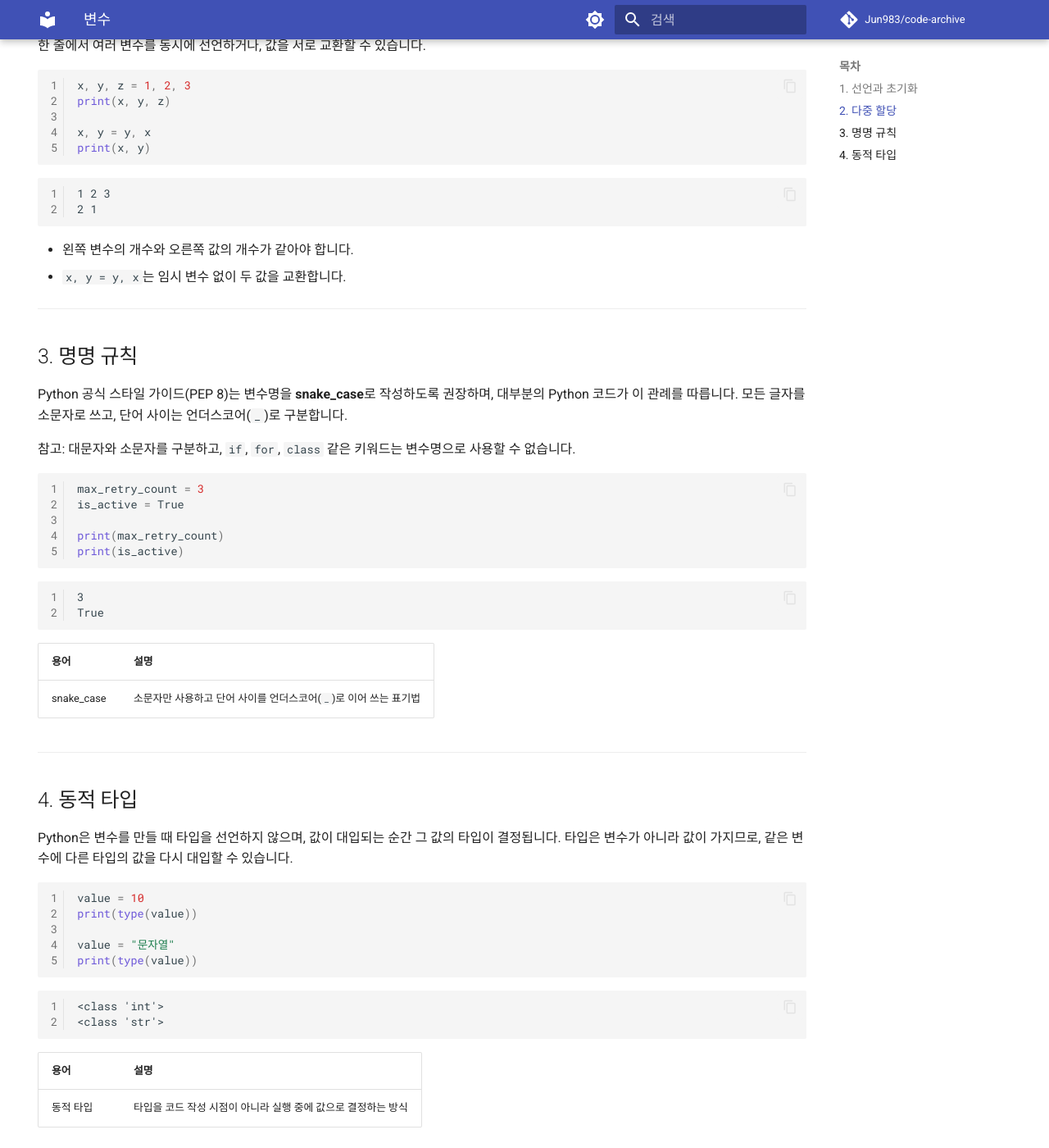
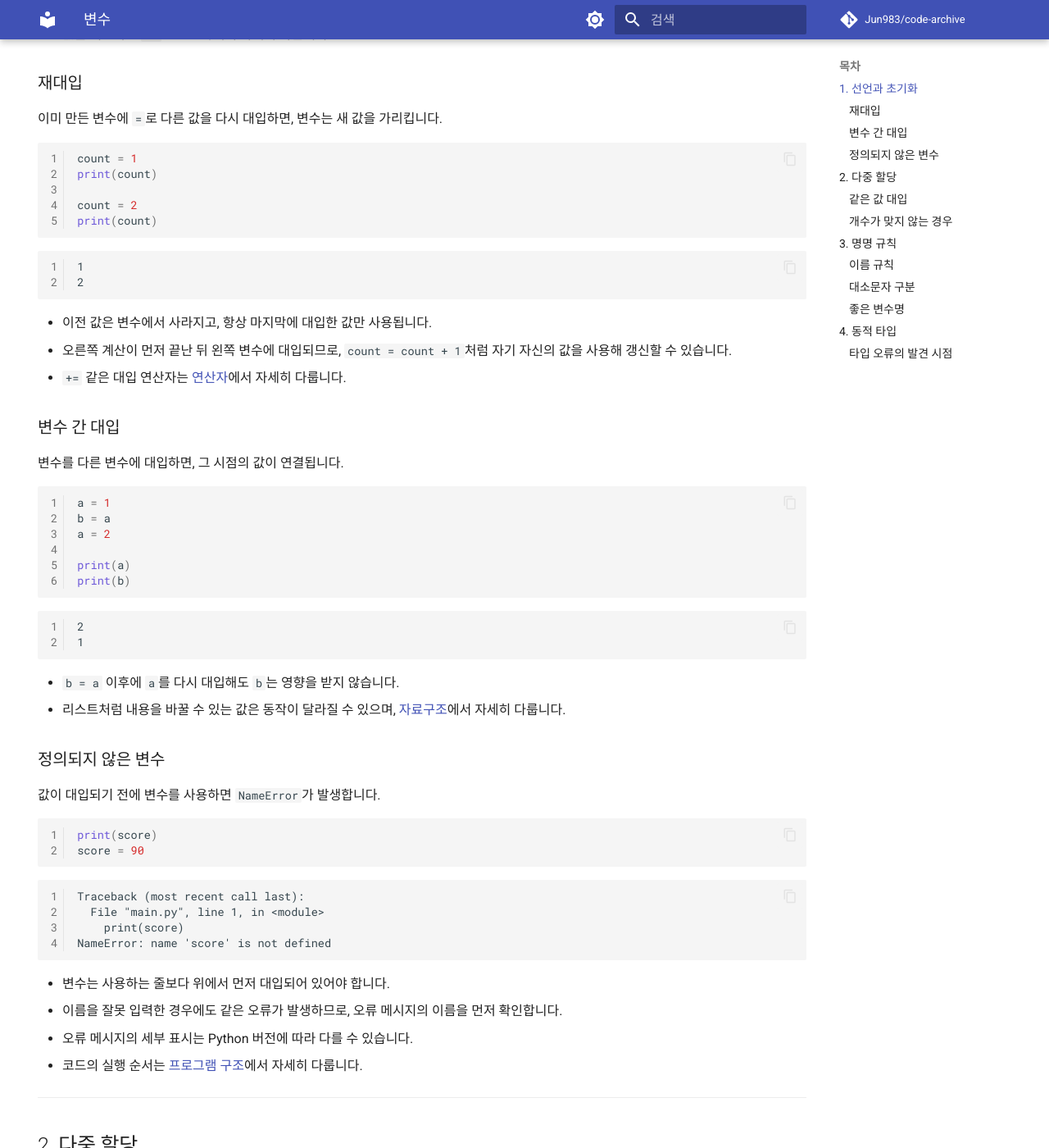
Before and after one commit to Jun983/code-archive, an MkDocs documentation site: the page built from docs/python/variable.md, in a window 1280 px wide and 1400 px high, scrolled down 1239 px. Shown: the whole window at 82% size. Built offline with MkDocs 1.6.1 and Material for MkDocs 9.7.7, drawn with Linux system fonts in a browser that asks for light colours; comment, search, counter and statistics services are not loaded; some of the changed text lies outside the part shown.

Commit message:
docs(python): 변수 문서 내용 보강
Co-Authored-By: Claude Sonnet 5.5 <noreply@anthropic.com>

````diff
--- a/docs/python/variable.md
+++ b/docs/python/variable.md
@@ -6,6 +6,9 @@ hide:
 # 변수
 
 [← Python으로 돌아가기](index.md)
+
+!!! tip "초보자를 위한 안내"
+    처음에는 `이름 = 값`으로 변수를 만들고, 만든 변수를 `print()`로 출력해 보는 것만 익히면 충분합니다. 변수명은 소문자와 언더스코어(`_`)로 짓는 규칙만 기억하고, 값이 변수에 연결되는 방식은 다른 문서를 학습한 뒤에 다시 읽으면 훨씬 쉽게 이해됩니다.
 
 변수는 값을 가리키는 이름이며, 이 문서에서는 변수를 만들고 값을 대입하는 방법과 이름을 짓는 규칙, 같은 변수에 다른 타입의 값을 대입할 수 있는 동적 타입을 다룹니다.
 
@@ -42,8 +45,71 @@ True
 | 대입 | `=`로 변수에 값을 연결하는 동작 |
 | 리터럴 | 코드에 직접 적은 값 (`30`, `"홍길동"` 등) |
 
-- 이미 만든 변수에 `=`로 다른 값을 다시 대입할 수 있습니다.
-- 값이 대입되기 전에 변수를 사용하면 `NameError`가 발생합니다.
+- `=`는 수학의 "같다"가 아니라, 오른쪽 값을 왼쪽 이름에 연결하는 동작입니다.
+- 값을 비교하는 `==`는 [연산자](operator.md)에서 자세히 다룹니다.
+
+### 재대입
+
+이미 만든 변수에 `=`로 다른 값을 다시 대입하면, 변수는 새 값을 가리킵니다.
+
+```python
+count = 1
+print(count)
+
+count = 2
+print(count)
+```
+
+```text
+1
+2
+```
+
+- 이전 값은 변수에서 사라지고, 항상 마지막에 대입한 값만 사용됩니다.
+- 오른쪽 계산이 먼저 끝난 뒤 왼쪽 변수에 대입되므로, `count = count + 1`처럼 자기 자신의 값을 사용해 갱신할 수 있습니다.
+- `+=` 같은 대입 연산자는 [연산자](operator.md)에서 자세히 다룹니다.
+
+### 변수 간 대입
+
+변수를 다른 변수에 대입하면, 그 시점의 값이 연결됩니다.
+
+```python
+a = 1
+b = a
+a = 2
+
+print(a)
+print(b)
+```
+
+```text
+2
+1
+```
+
+- `b = a` 이후에 `a`를 다시 대입해도 `b`는 영향을 받지 않습니다.
+- 리스트처럼 내용을 바꿀 수 있는 값은 동작이 달라질 수 있으며, [자료구조](data-structures.md)에서 자세히 다룹니다.
+
+### 정의되지 않은 변수
+
+값이 대입되기 전에 변수를 사용하면 `NameError`가 발생합니다.
+
+```python
+print(score)
+score = 90
+```
+
+```text
+Traceback (most recent call last):
+  File "main.py", line 1, in <module>
+    print(score)
+NameError: name 'score' is not defined
+```
+
+- 변수는 사용하는 줄보다 위에서 먼저 대입되어 있어야 합니다.
+- 이름을 잘못 입력한 경우에도 같은 오류가 발생하므로, 오류 메시지의 이름을 먼저 확인합니다.
+- 오류 메시지의 세부 표시는 Python 버전에 따라 다를 수 있습니다.
+- 코드의 실행 순서는 [프로그램 구조](program-structure.md)에서 자세히 다룹니다.
 
 ---
 
@@ -67,13 +133,44 @@ print(x, y)
 - 왼쪽 변수의 개수와 오른쪽 값의 개수가 같아야 합니다.
 - `x, y = y, x`는 임시 변수 없이 두 값을 교환합니다.
 
+### 같은 값 대입
+
+`=`를 이어 쓰면 여러 변수에 같은 값을 한 번에 대입합니다.
+
+```python
+a = b = 0
+print(a, b)
+```
+
+```text
+0 0
+```
+
+- 숫자나 문자열처럼 바꿀 수 없는 값은 이후에 각각 따로 재대입해도 서로 영향을 주지 않습니다.
+
+### 개수가 맞지 않는 경우
+
+변수와 값의 개수가 다르면 `ValueError`가 발생합니다.
+
+```python
+x, y, z = 1, 2
+```
+
+```text
+Traceback (most recent call last):
+  File "main.py", line 1, in <module>
+    x, y, z = 1, 2
+ValueError: not enough values to unpack (expected 3, got 2)
+```
+
+- 값이 변수보다 많을 때도 `ValueError`가 발생하며, 메시지는 `too many values to unpack`으로 표시됩니다.
+- 여러 값을 묶은 `tuple`과 `list`를 변수로 나누어 받는 방법은 [자료구조](data-structures.md)에서 자세히 다룹니다.
+
 ---
 
 ## 3. 명명 규칙
 
 Python 공식 스타일 가이드(PEP 8)는 변수명을 **snake_case**로 작성하도록 권장하며, 대부분의 Python 코드가 이 관례를 따릅니다. 모든 글자를 소문자로 쓰고, 단어 사이는 언더스코어(`_`)로 구분합니다.
-
-참고: 대문자와 소문자를 구분하고, `if`, `for`, `class` 같은 키워드는 변수명으로 사용할 수 없습니다.
 
 ```python
 max_retry_count = 3
@@ -91,6 +188,54 @@ True
 | 용어 | 설명 |
 |---|---|
 | snake_case | 소문자만 사용하고 단어 사이를 언더스코어(`_`)로 이어 쓰는 표기법 |
+| 키워드 | `if`, `for`, `class`처럼 Python이 문법으로 사용하는 예약어 |
+
+### 이름 규칙
+
+변수명은 문법 규칙을 지켜야 하며, 어기면 `SyntaxError`가 발생해 실행이 시작되지 않습니다.
+
+- 문자, 숫자, 언더스코어(`_`)만 사용할 수 있고, 한글도 문법상 가능합니다.
+- 숫자로 시작할 수 없습니다. (`1st`는 불가, `first`는 가능)
+- 공백과 `-`(하이픈)은 사용할 수 없습니다. (`my name`, `my-name`은 불가, `my_name`은 가능)
+- 키워드는 변수명으로 사용할 수 없습니다.
+
+```python
+class = 1
+```
+
+```text
+  File "main.py", line 1
+    class = 1
+          ^
+SyntaxError: invalid syntax
+```
+
+- 오류 메시지의 세부 표시는 Python 버전에 따라 다를 수 있습니다.
+
+### 대소문자 구분
+
+대문자와 소문자는 서로 다른 이름으로 취급합니다.
+
+```python
+age = 1
+Age = 2
+
+print(age)
+print(Age)
+```
+
+```text
+1
+2
+```
+
+- 이름을 헷갈리기 쉬우므로, 대문자만 다른 변수를 함께 쓰지 않습니다.
+
+### 좋은 변수명
+
+- `a`, `x`보다 `user_age`, `total_price`처럼 값의 의미가 드러나는 이름을 사용합니다.
+- 값이 바뀌지 않는 상수는 `MAX_SIZE`처럼 모두 대문자와 언더스코어로 쓰는 것이 관례입니다. 이는 관례일 뿐 값의 변경을 막지는 않습니다.
+- `list`, `str`, `type`처럼 내장 이름은 키워드가 아니어서 변수명으로 쓸 수는 있지만, 원래 기능을 가리게 되므로 피합니다.
 
 ---
 
@@ -116,4 +261,30 @@ print(type(value))
 | 동적 타입 | 타입을 코드 작성 시점이 아니라 실행 중에 값으로 결정하는 방식 |
 
 - 타입 오류는 실행 전 변환 단계가 아니라 해당 코드가 실행되는 시점에 발견됩니다.
-- `type()`과 내장 타입은 [타입](type.md)에서 다룹니다.
+- `type()`과 내장 타입은 [타입](type.md)에서 자세히 다룹니다.
+
+### 타입 오류의 발견 시점
+
+변수에 어떤 타입이 들어 있는지는 연산이 실행될 때 확인됩니다.
+
+```python
+value = 10
+print("시작")
+
+value = "문자열"
+print(value + 1)
+```
+
+```text
+시작
+Traceback (most recent call last):
+  File "main.py", line 5, in <module>
+    print(value + 1)
+TypeError: can only concatenate str (not "int") to str
+```
+
+- 문법에는 문제가 없으므로 `시작`은 정상적으로 출력되고, 오류가 발생한 줄에서 멈춥니다.
+- 같은 변수라도 마지막에 대입한 값의 타입을 기준으로 연산이 처리됩니다.
+- 같은 이름에 다른 타입의 값을 계속 대입하면 코드를 읽기 어려워지므로, 한 변수에는 한 가지 종류의 값만 담는 것이 좋습니다.
+- 오류 메시지의 세부 표시는 Python 버전에 따라 다를 수 있습니다.
+- 타입이 다른 값을 변환하는 방법은 [형변환](casting.md)에서 자세히 다룹니다.
````
